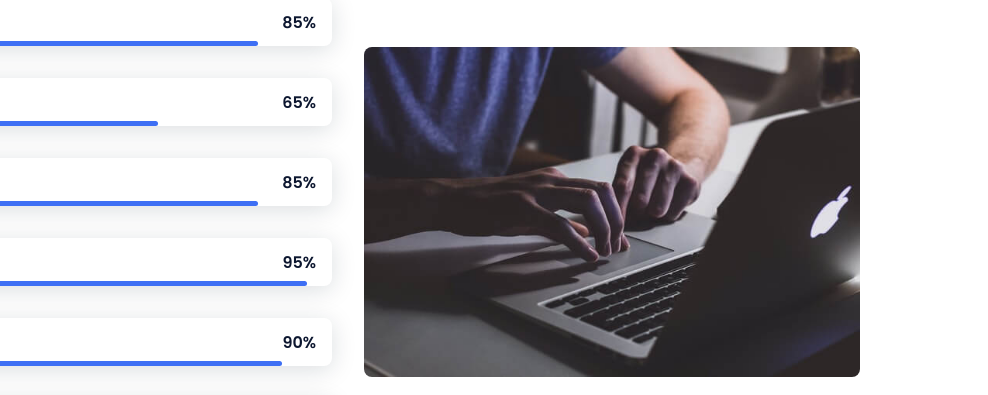
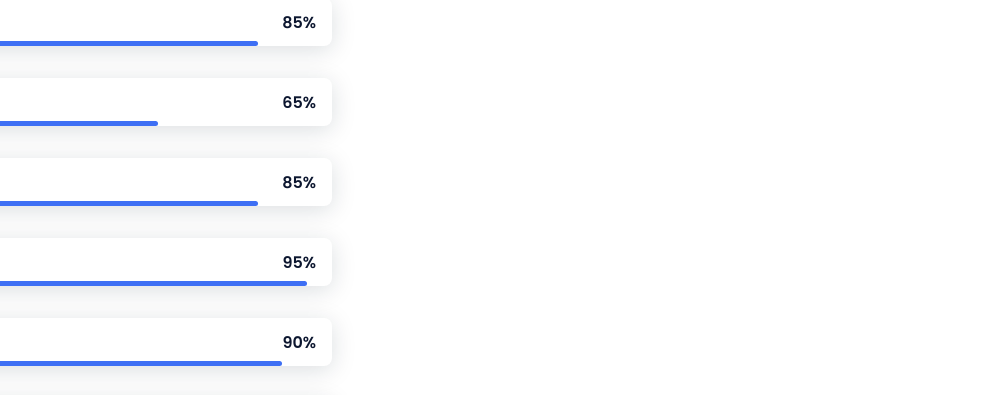
Before and after one commit to harishpareek112/https---github.com-harishpareek112-My-portfolio, a plain HTML site: page index.html in a window 1280 px wide. Shown: the part 1583-1978 px from the top of the page, 292-1280 px from the left. Drawn offline with nearby package versions, Linux system fonts and the light colour scheme.

Commit message:
removeing image

```diff
--- a/index.html
+++ b/index.html
@@ -183,10 +183,6 @@
                         </div>
 
                     </div>
-
-                    <div>
-                        <img src="assits/img/work3.jpg" alt="" class="skills__img">
-                    </div>
                 </div>
             </section>
 
```
